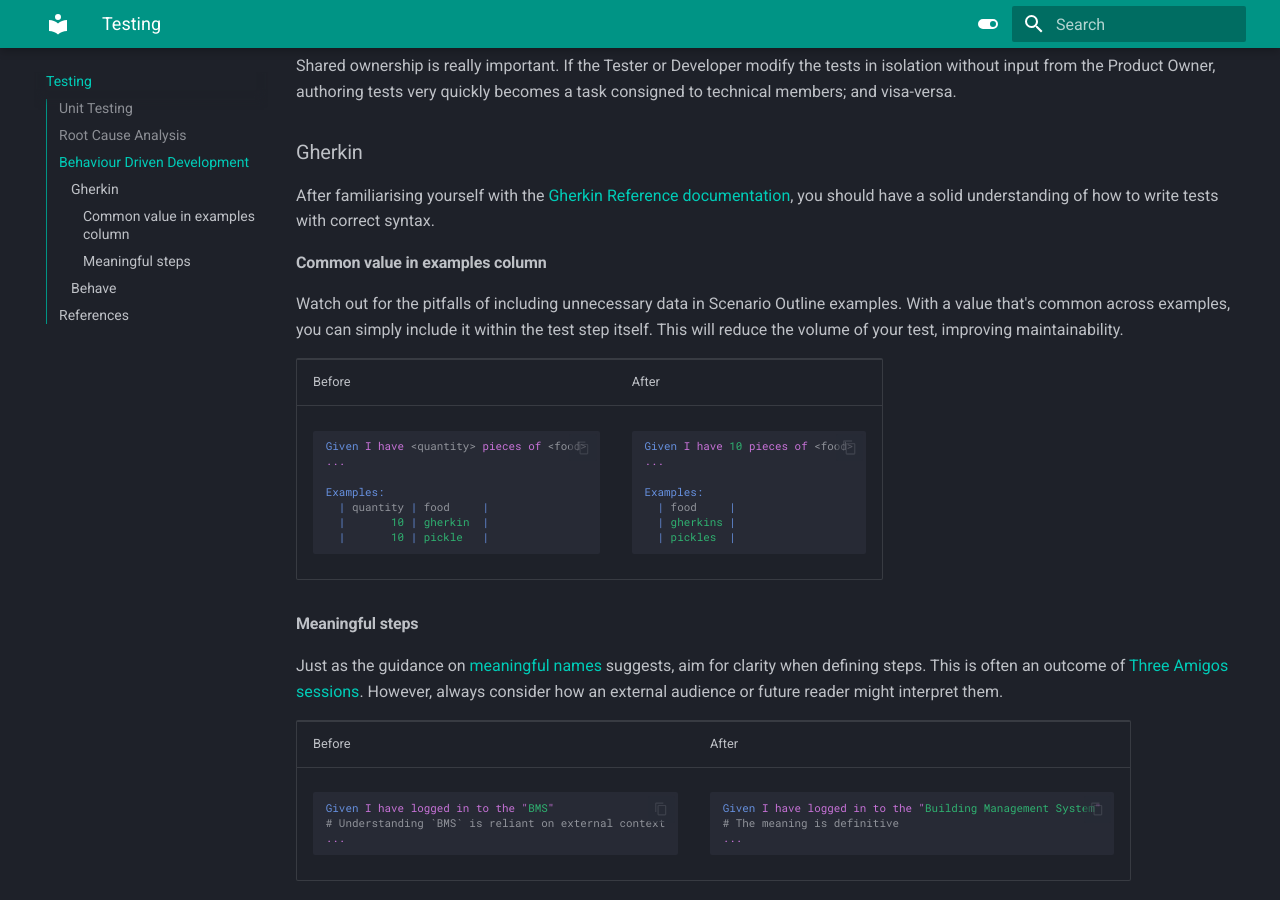
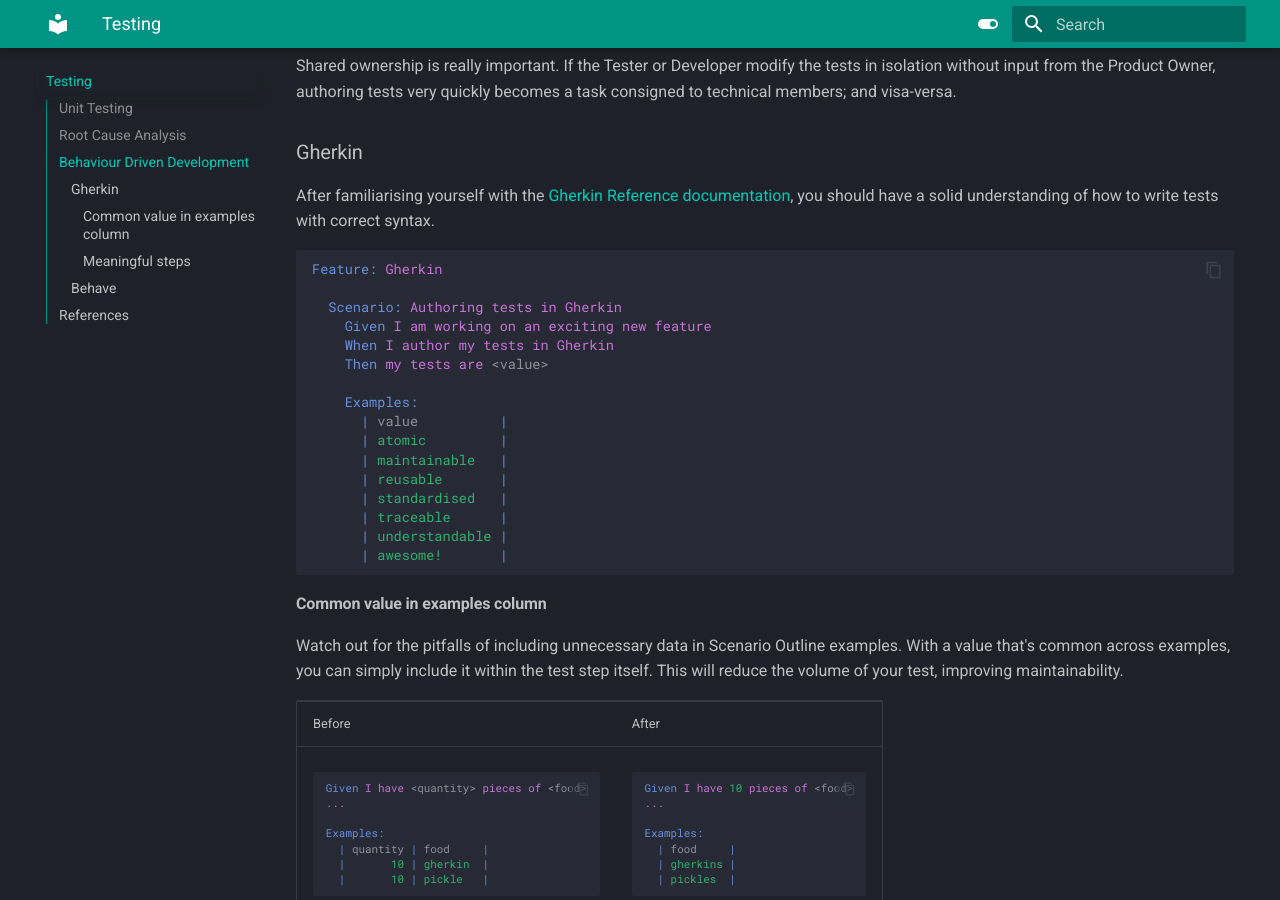
Before and after one commit to kieran-ryan/leabhar-cliste, an MkDocs documentation site: the page built from docs/testing.md, in a window 1280 px wide and 900 px high, scrolled down 2090 px. Built offline with MkDocs 1.6.1 and Material for MkDocs 9.7.7, drawn with Linux system fonts in a browser that asks for light colours.

Commit message:
Benefits of gherkin

````diff
--- a/docs/testing.md
+++ b/docs/testing.md
@@ -74,6 +74,25 @@ Shared ownership is really important. If the Tester or Developer modify the test
 ### Gherkin
 
 After familiarising yourself with the [Gherkin Reference documentation](https://cucumber.io/docs/gherkin/reference/), you should have a solid understanding of how to write tests with correct syntax.
+
+```gherkin
+Feature: Gherkin
+
+  Scenario: Authoring tests in Gherkin
+    Given I am working on an exciting new feature
+    When I author my tests in Gherkin
+    Then my tests are <value>
+
+    Examples:
+      | value          |
+      | atomic         |
+      | maintainable   |
+      | reusable       |
+      | standardised   |
+      | traceable      |
+      | understandable |
+      | awesome!       |
+```
 
 #### Common value in examples column
 
````
